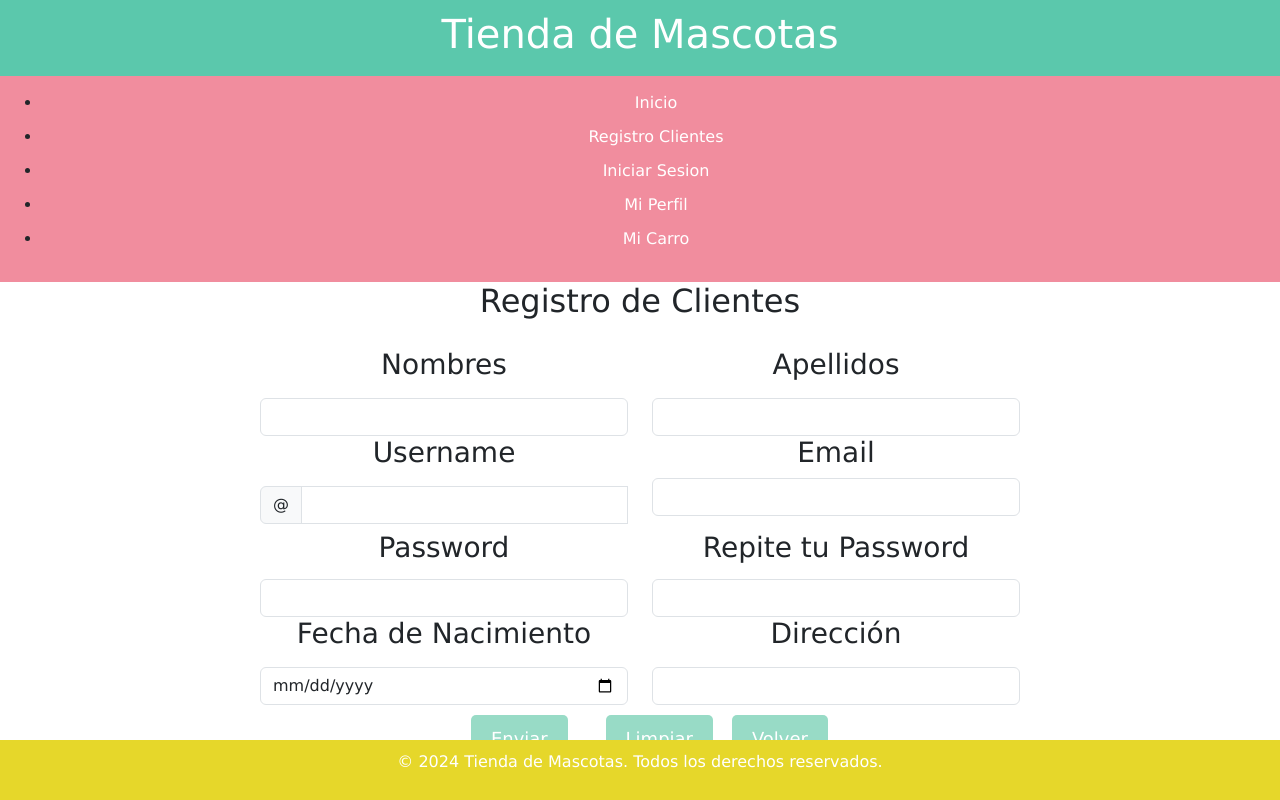
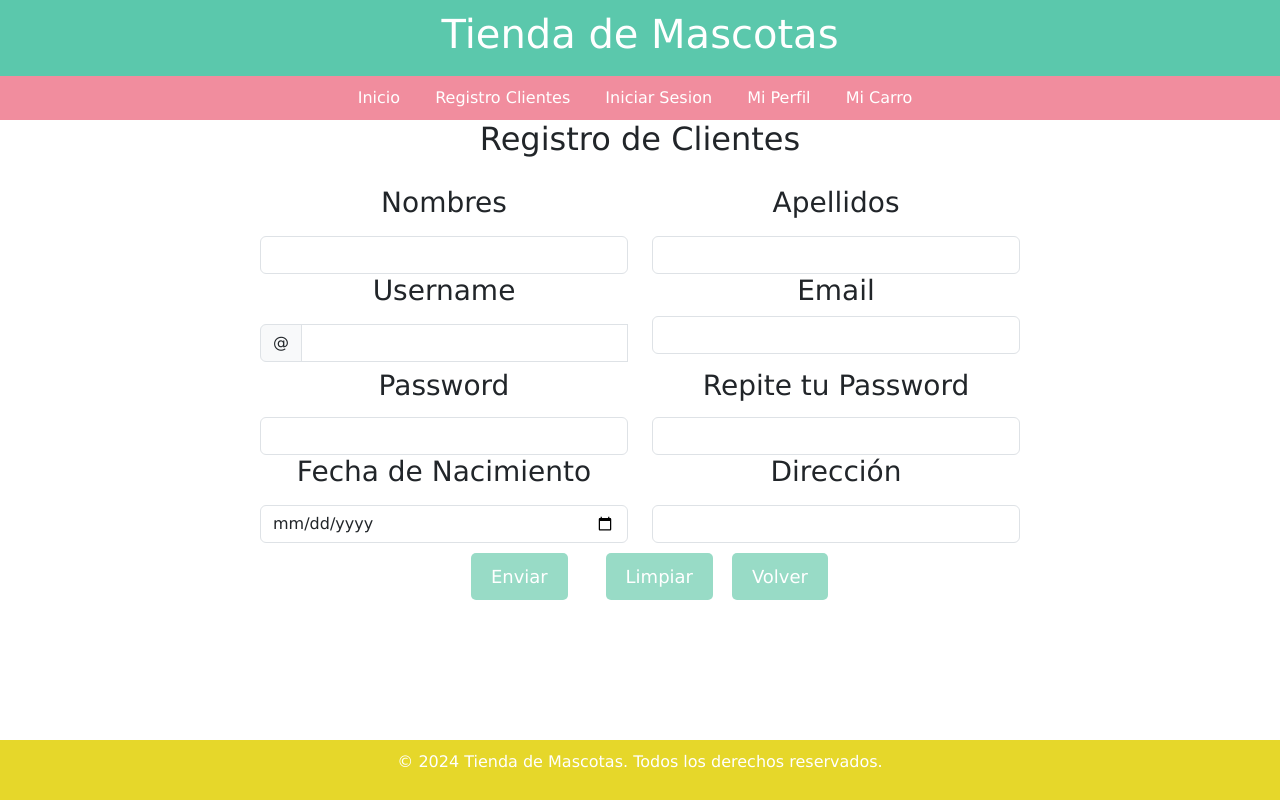
Before and after one commit to Programacion-WEB-G1/PetShop, a Django app: page /user/ in a window 1280 px wide. Run offline with Django 5.2, Linux system fonts and the light colour scheme; some libraries are stand-ins or nearby versions.

Commit message:
Update estilos2.css

```diff
--- a/PetShop/web/static/web/css/estilos2.css
+++ b/PetShop/web/static/web/css/estilos2.css
@@ -15,12 +15,19 @@ nav {
     padding: 10px;
     text-align: center;
 }
+nav ul {
+    list-style-type: none;
+    padding: 0;
+    margin: 0;
+}
+nav li {
+    display: inline-block;
+    margin-right: 10px;
+}
 nav a {
     color: #fff;
     text-decoration: none;
     padding: 5px 10px;
-    /*margin: 0 10px;*/
-    display: inline-block;
 }
 nav a:hover {
     background-color: #999;
```
